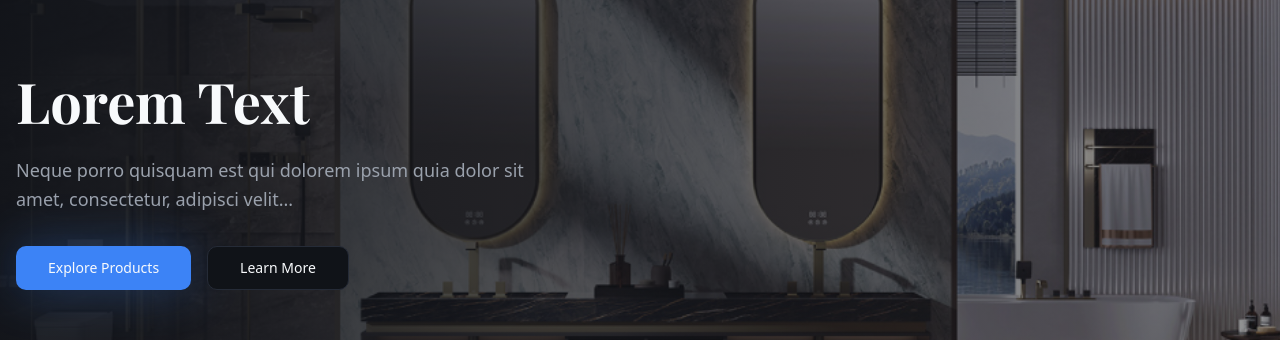
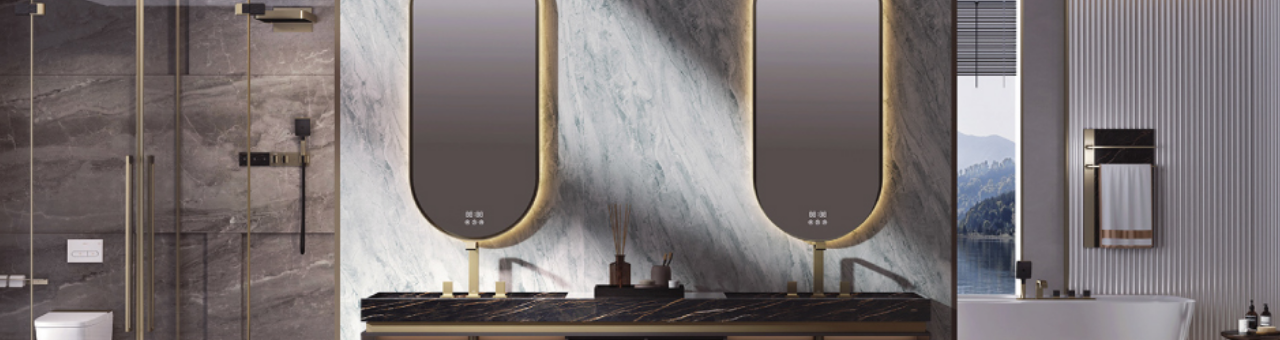
Before and after one commit to mosstk/jomoo-v4, a React (Vite) app: page / in a window 1280 px wide. Shown: the part 293-633 px from the top of the page. Built offline with nearby package versions, Linux system fonts and the light colour scheme.

Commit message:
Remove overlay and text
Remove the overlay, text, and buttons from the hero banner to display the banner images with their original colors.

```diff
--- a/src/components/HeroSection.tsx
+++ b/src/components/HeroSection.tsx
@@ -31,8 +31,7 @@ const HeroSection = () => {
     <section className="relative min-h-screen overflow-hidden bg-transparent">
       <HeroBackground
         image={bannerImages[currentImageIndex]}
-        overlay={true}
-        overlayClass="bg-gradient-to-r from-background/95 via-background/70 to-background/40"
+        overlay={false}
       />
 
       {/* Banner indicators */}
@@ -43,20 +42,11 @@ const HeroSection = () => {
             onClick={() => setCurrentImageIndex(index)}
             className={`w-3 h-3 rounded-full transition-all duration-300 ${
               index === currentImageIndex
-                ? 'bg-primary scale-125'
-                : 'bg-white/50 hover:bg-white/70'
+                ? "bg-primary scale-125"
+                : "bg-white/50 hover:bg-white/70"
             }`}
           />
         ))}
-      </div>
-
-      <div className="relative z-10 container mx-auto px-4 h-screen flex items-center">
-        <HeroContent
-          title="Lorem Text"
-          description="Neque porro quisquam est qui dolorem ipsum quia dolor sit amet, consectetur, adipisci velit..."
-          onPrimaryClick={handleExploreProducts}
-          onSecondaryClick={handleLearnMore}
-        />
       </div>
     </section>
   );
```
